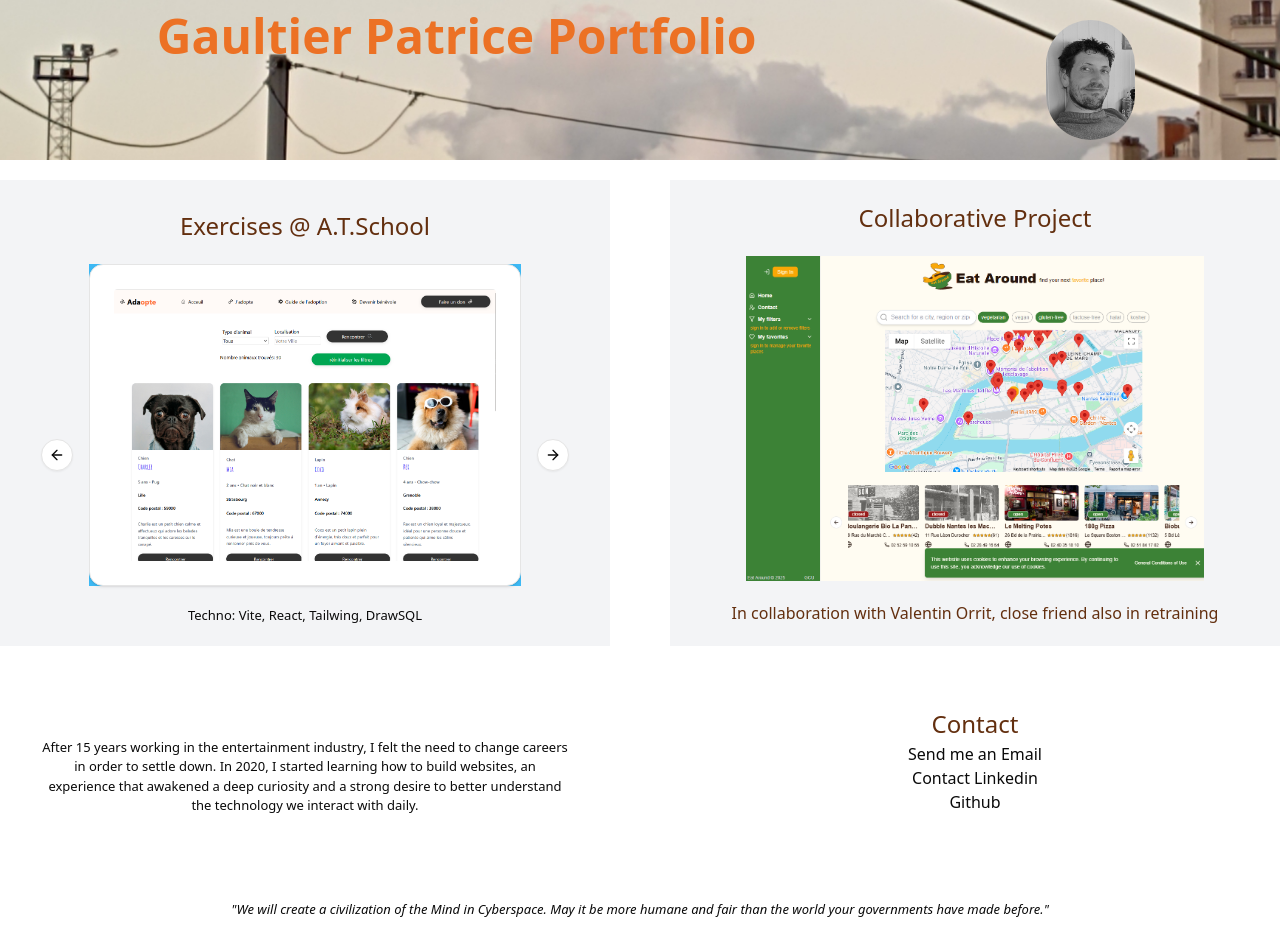
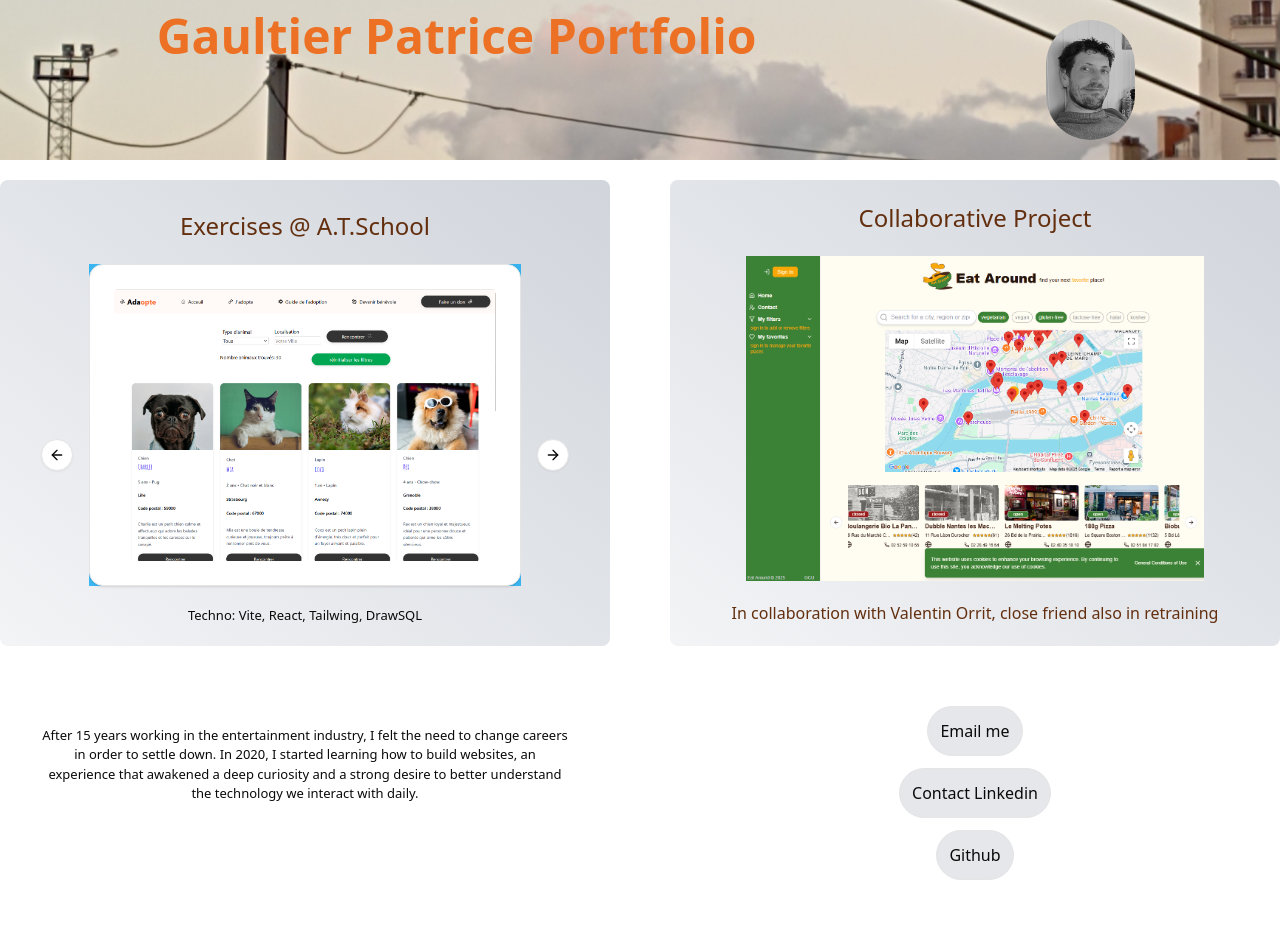
Before and after one commit to gaultierpatrice/portfolioGP, a React (Vite) app: page / in a window 1280 px wide. Shown: the top 945 px of the page. Built offline with nearby package versions, Linux system fonts and the light colour scheme.

Commit message:
style: added style

```diff
--- a/src/App.tsx
+++ b/src/App.tsx
@@ -11,12 +11,11 @@ function App() {
     <>
       <div className=" flex flex-col items-center">
         <Header />
-
         <div className="grid grid-cols-1 lg:grid-cols-2 gap-15 mt-5">
-          <div className="h-full bg-gray-100">
+          <div className="h-full bg-linear-to-tr from-gray-100 to-gray-300 rounded-md">
             <Exercise />
           </div>
-          <div className="h-full bg-gray-100 flex flex-col">
+          <div className="h-full bg-linear-to-tr from-gray-100 to-gray-300 flex flex-col rounded-md">
             <Project />
           </div>
           <div className="h-full">
@@ -26,7 +25,6 @@ function App() {
             <Contact />
           </div>
         </div>
-
         <Quote />
       </div>
     </>
--- a/src/components/Contact.tsx
+++ b/src/components/Contact.tsx
@@ -1,10 +1,27 @@
 export default function Contact() {
   return (
-    <div className="flex flex-col justify-between">
-      <h2>Contact</h2>
-      <button>Send me an Email</button>
-      <a>Contact Linkedin</a>
-      <a>Github</a>
+    <div className="flex flex-col justify-between items-center gap-3">
+      <a
+        href="mailto:hello@example.com"
+        target="blank"
+        className="border rounded-full p-3 bg-gray-200"
+      >
+        Email me
+      </a>
+      <a
+        href="https://www.linkedin.com/in/gaultierpatrice/"
+        target="blank"
+        className="border rounded-full p-3 bg-gray-200"
+      >
+        Contact Linkedin
+      </a>
+      <a
+        href="https://github.com/gaultierpatrice"
+        target="blank"
+        className="border rounded-full p-3 bg-gray-200"
+      >
+        Github
+      </a>
     </div>
   );
 }
--- a/src/components/Intro.tsx
+++ b/src/components/Intro.tsx
@@ -3,7 +3,7 @@ export default function Intro() {
     <div className="flex flex-col">
       <div className="mt-5 flex flex-col min-height-screen">
         <div className="flex flex-col items-center">
-          <p className="p-3 px-10">
+          <p className="px-10">
             After 15 years working in the entertainment industry, I felt the
             need to change careers in order to settle down. In 2020, I started
             learning how to build websites, an experience that awakened a deep
```
